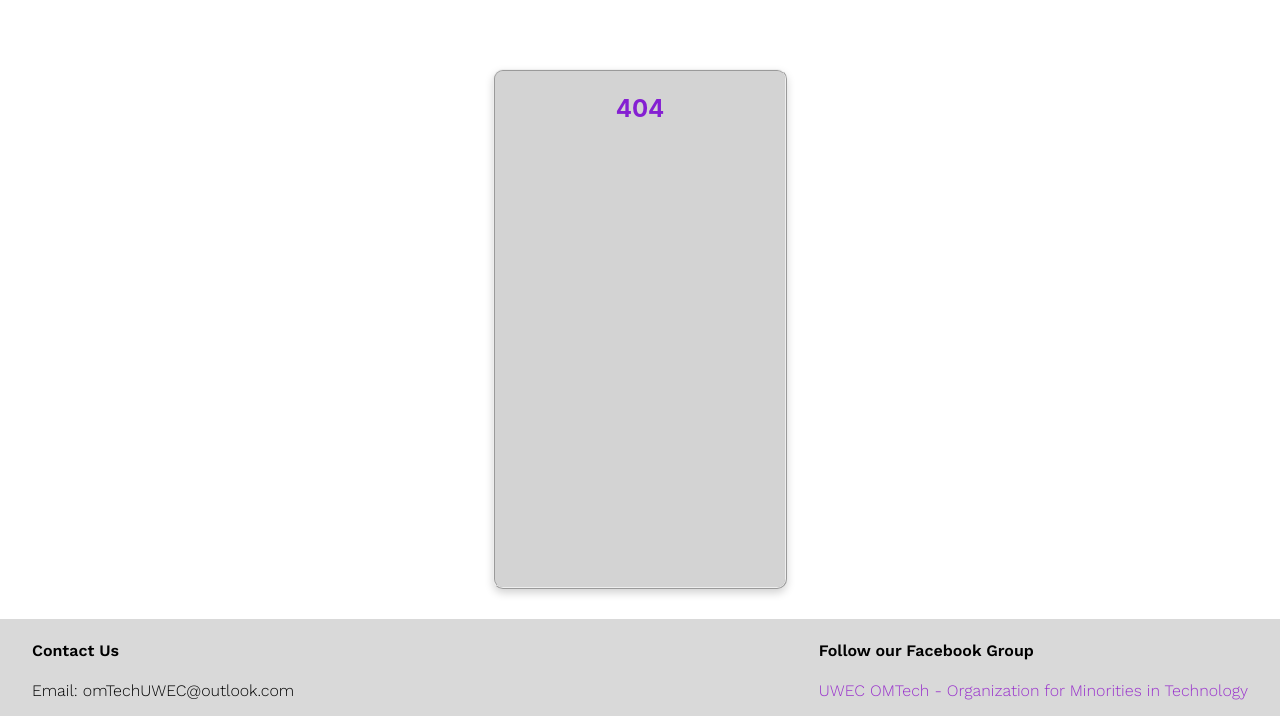
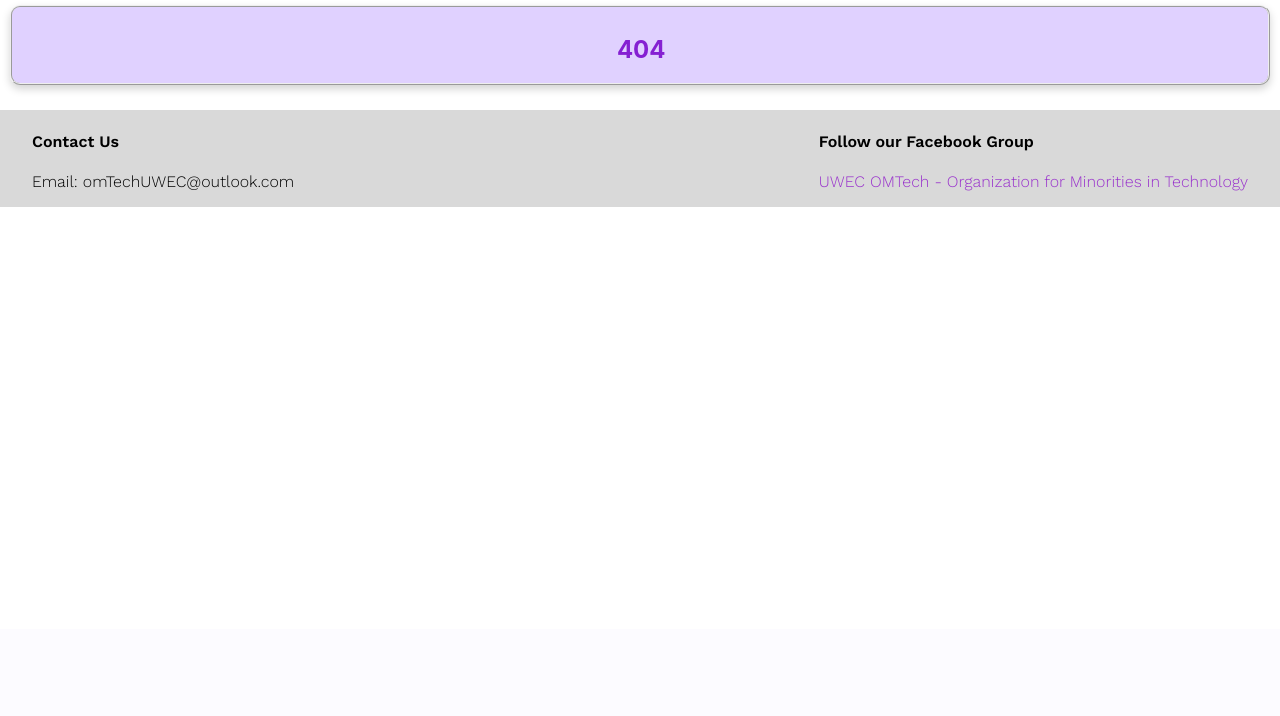
Before and after one commit to drewmore02/drewmore02, a PHP site: page /404.php in a window 1280 px wide. Shown: the part 171-887 px from the top of the page. After the commit the page ends 378 px from the top, so only its background shows below. Run offline with PHP 8.4, Linux system fonts and the light colour scheme.

Commit message:
Update 404.php

```diff
--- a/CS268_Project1/404.php
+++ b/CS268_Project1/404.php
@@ -1,11 +1,13 @@
 <?php
-$css = ["styles.css", "events.css"];
+$css = ["styles.css", "aboutus.css"];
 include('templates/top.php');
 ?>
 
-<div class="cards">
-    <div class="card">
-        <h2>404</h2>
+<div class="card" style="justify-content: center">
+    <div class="container">
+        <div class="textSection">
+            <h2 class="aboutHeader">404</h2>
+        </div>
     </div>
 </div>
 
```
